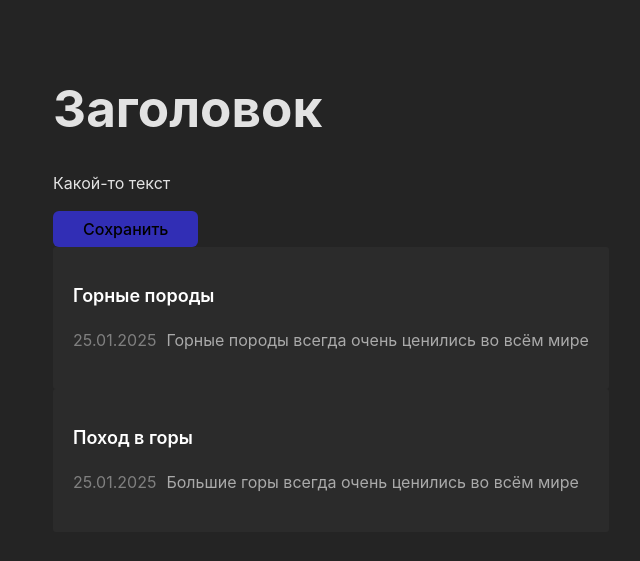
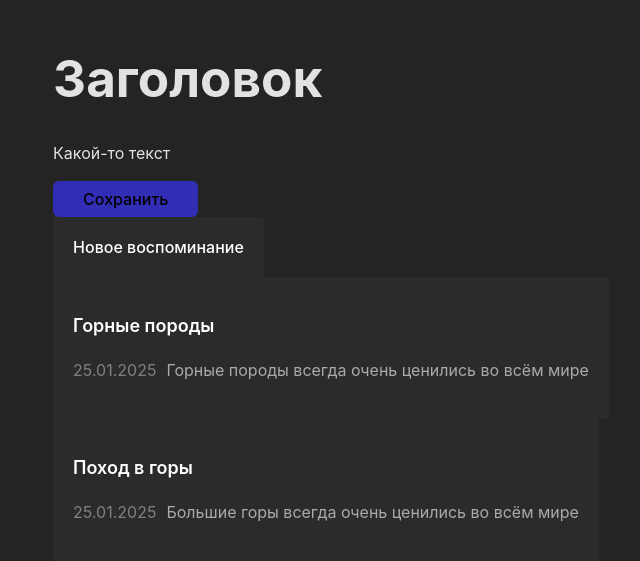
Before and after one commit to Ivan2000-web/MyRecords_React, a React (Vite) app: page / in a window 1280 px wide. Shown: the part 111-672 px from the top of the page, without its empty margins (309-949 px from the left). Built offline with nearby package versions, Linux system fonts and the light colour scheme.

Commit message:
add: composition example

```diff
--- a/eslint.config.js
+++ b/eslint.config.js
@@ -29,6 +29,7 @@
       ...react.configs['jsx-runtime'].rules,
       ...reactHooks.configs.recommended.rules,
       'react/jsx-no-target-blank': 'off',
+      'react/prop-types': [0],
       'react-refresh/only-export-components': [
         'warn',
         { allowConstantExport: true },
--- a/src/App.jsx
+++ b/src/App.jsx
@@ -1,5 +1,6 @@
 import './App.css'
 import Button from './components/Button/Button'
+import CardButton from './components/CardButton/CardButton'
 import JournalItem from './components/JournalItem/JournalItem'
 
 function App() {
@@ -22,16 +23,23 @@
       <h1>Заголовок</h1>
       <p>Какой-то текст</p>
       <Button />
+      <CardButton>
+        Новое воспоминание
+      </CardButton>
+      <CardButton>
         <JournalItem
           title={data[0].title}
           text={data[0].text}
           date={data[0].date}
         />
+      </CardButton>
+      <CardButton>
         <JournalItem
           title={data[1].title}
           text={data[1].text}
           date={data[1].date}
         />
+      </CardButton>
     </>
   )
 }
--- /dev/null
+++ b/src/components/CardButton/CardButton.css
@@ -0,0 +1,14 @@
+.card-button {
+    border-radius: 3px;
+    background: rgba(255, 255, 255, 0.03);
+    color: #fff;
+    padding: 20px;
+    border: none;
+    cursor: pointer;
+    text-align: start;
+    display: block;
+}
+
+.card-button:hover {
+    background: rgba(255, 255, 255, 0.10);
+}
--- /dev/null
+++ b/src/components/CardButton/CardButton.jsx
@@ -0,0 +1,10 @@
+import './CardButton.css'
+
+function CardButton({ children }) {
+
+    return (
+        <button className='card-button'>{children}</button>
+    )
+}
+
+export default CardButton
--- a/src/components/JournalItem/JournalItem.jsx
+++ b/src/components/JournalItem/JournalItem.jsx
@@ -4,13 +4,13 @@
     const formatedDate = new Intl.DateTimeFormat('ru-RU').format(date)
 
     return (
-        <div className="journal-item">
+        <>
             <h2 className='journal-item__header'>{title}</h2>
             <h2 className='journal-item__body'>
                 <div className='journal-item__date'>{formatedDate}</div>
                 <div className='journal-item__text'>{text}</div>
             </h2>
-        </div>
+        </>
     )
 }
 
```
Lines whose indentation alone changed are shown as unchanged.
